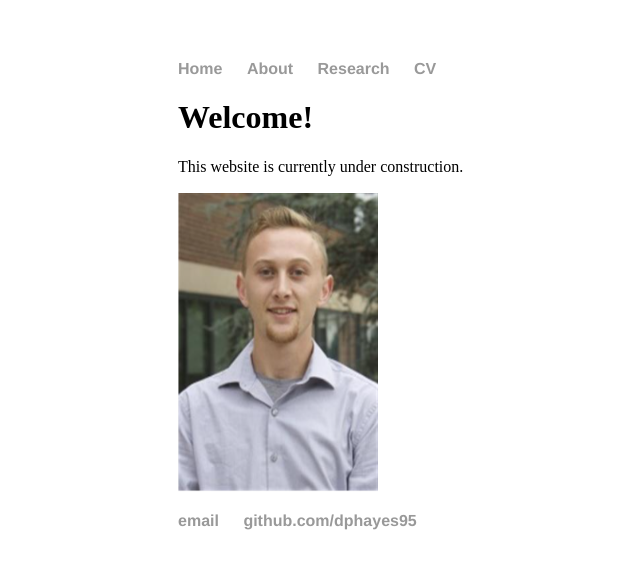
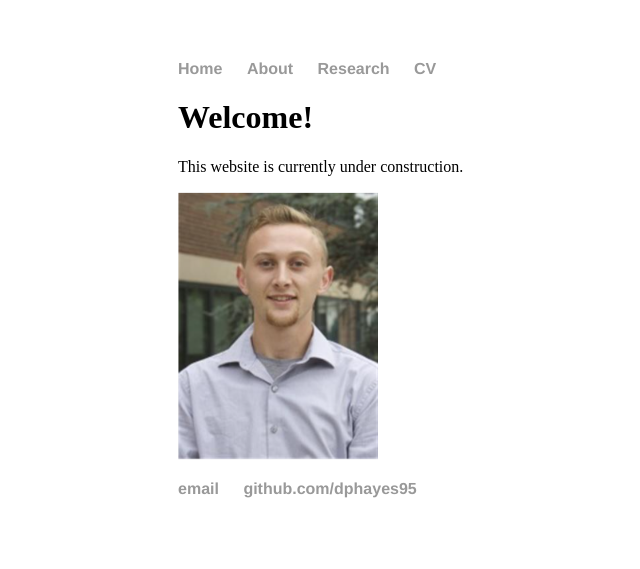
Before and after one commit to dhayes95/dhayes95.github.io, a Jekyll site: the page built from index.html, in a window 1280 px wide. Shown: the top 569 px of the page, without its empty margins (14-654 px from the left). Built offline with Jekyll 4.4.1, drawn with Linux system fonts in a browser that asks for light colours.

Commit message:
Update index.html

```diff
--- a/index.html
+++ b/index.html
@@ -5,5 +5,5 @@ title: Dan Hayes
 <div class="blurb">
 	<h1>Welcome!</h1>
 	<p>This website is currently under construction.</p>
-	<img src="HeadShotDan.PNG" width="200" height="300">
+	<img src="HeadShotDan.PNG" width="200" height=auto>
 </div><!-- /.blurb -->
```
